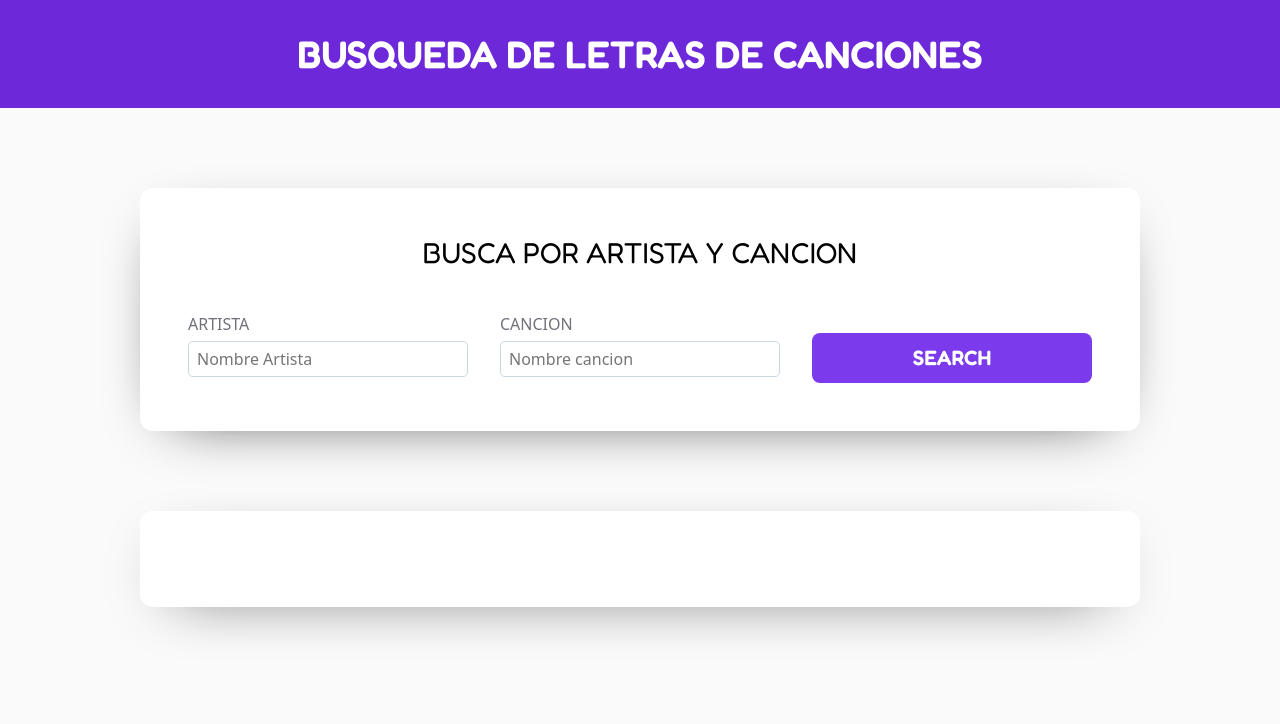
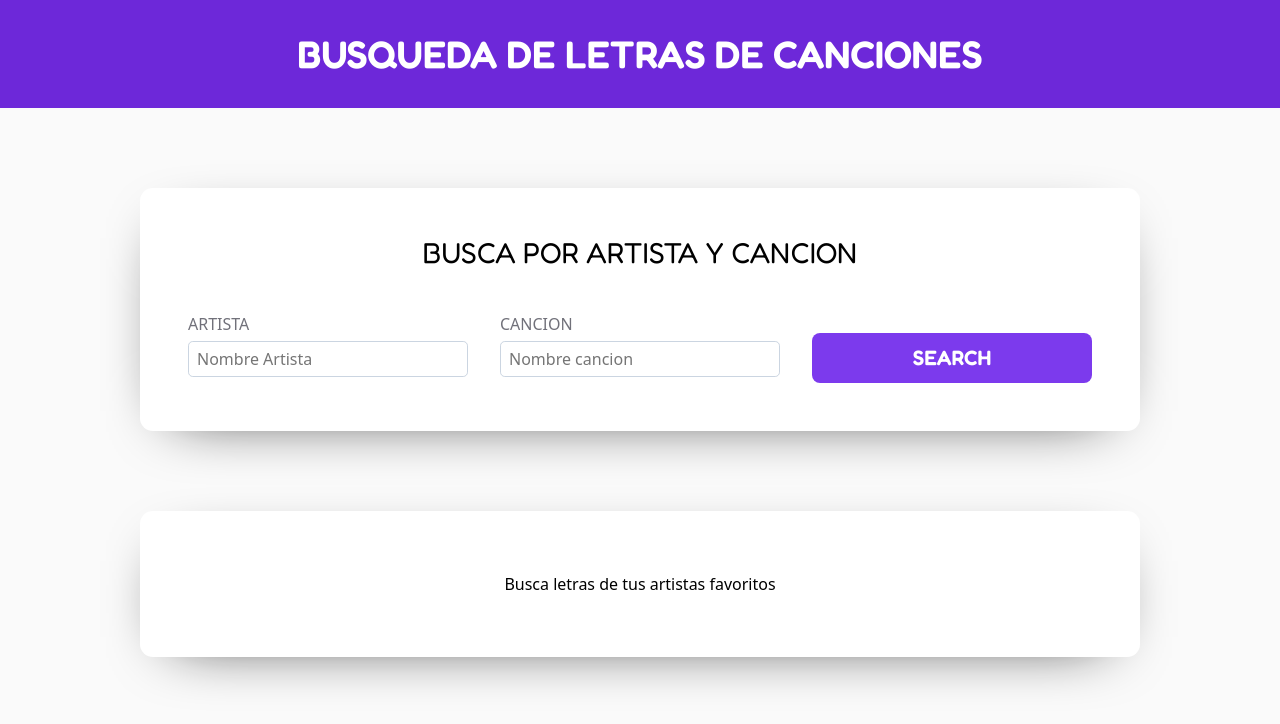
Before and after one commit to NestorSanchezS/BuscadorMusicaLetraApp, a React (Vite) app: page / in a window 1280 px wide. Shown: the top 724 px of the page. Built offline with nearby package versions, Linux system fonts and the light colour scheme.

Commit message:
create component Lirycs

```diff
--- a/src/components/AppLetters.jsx
+++ b/src/components/AppLetters.jsx
@@ -2,15 +2,24 @@ import React from "react";
 import { useSearched } from "../hooks/useSearched";
 import { Error } from "./Error";
 import { Formulary } from "./Formulary";
+import { Lirycs } from "./Lirycs";
 
 export const AppLetters = () => {
-  const { error } = useSearched();
+  const { error, lirycs } = useSearched();
 
   return (
     <>
       <header>Busqueda de letras de Canciones</header>
       <Formulary />
-      <main>{error && <Error>Coloque nombre y cancion</Error>}</main>
+      <main>
+        {error ? (
+          <Error>Coloque nombre y cancion</Error>
+        ) : lirycs ? (
+          <Lirycs />
+        ) : (
+          <p className="text-center">Busca letras de tus artistas favoritos</p>
+        )}
+      </main>
     </>
   );
 };
--- /dev/null
+++ b/src/components/Lirycs.jsx
@@ -0,0 +1,7 @@
+import React from "react";
+import { useSearched } from "../hooks/useSearched";
+
+export const Lirycs = () => {
+  const { lirycs } = useSearched();
+  return <div>{lirycs}</div>;
+};
--- a/src/context/SearchProvider.jsx
+++ b/src/context/SearchProvider.jsx
@@ -9,7 +9,7 @@ export const SearchProvider = ({ children }) => {
     cancion: "",
   });
   const [error, setError] = useState(false);
-  const [lirycs, setLyrics] = useState("");
+  const [lirycs, setLirycs] = useState("");
 
   const handleChangeData = ({ target }) => {
     setDataForm({
@@ -24,14 +24,22 @@ export const SearchProvider = ({ children }) => {
       const url = `https://api.lyrics.ovh/v1/${artista}/${cancion}`;
       console.log(url);
       const { data } = await axios.get(url);
-      setLyrics(data.lyrics);
+      console.log(data);
+      setLirycs(data.lyrics);
     } catch (error) {
       console.log(error);
     }
   };
   return (
     <SearchContext.Provider
-      value={{ dataForm, handleChangeData, error, setError, letterSearch }}
+      value={{
+        dataForm,
+        handleChangeData,
+        error,
+        setError,
+        letterSearch,
+        lirycs,
+      }}
     >
       {children}
     </SearchContext.Provider>
```
